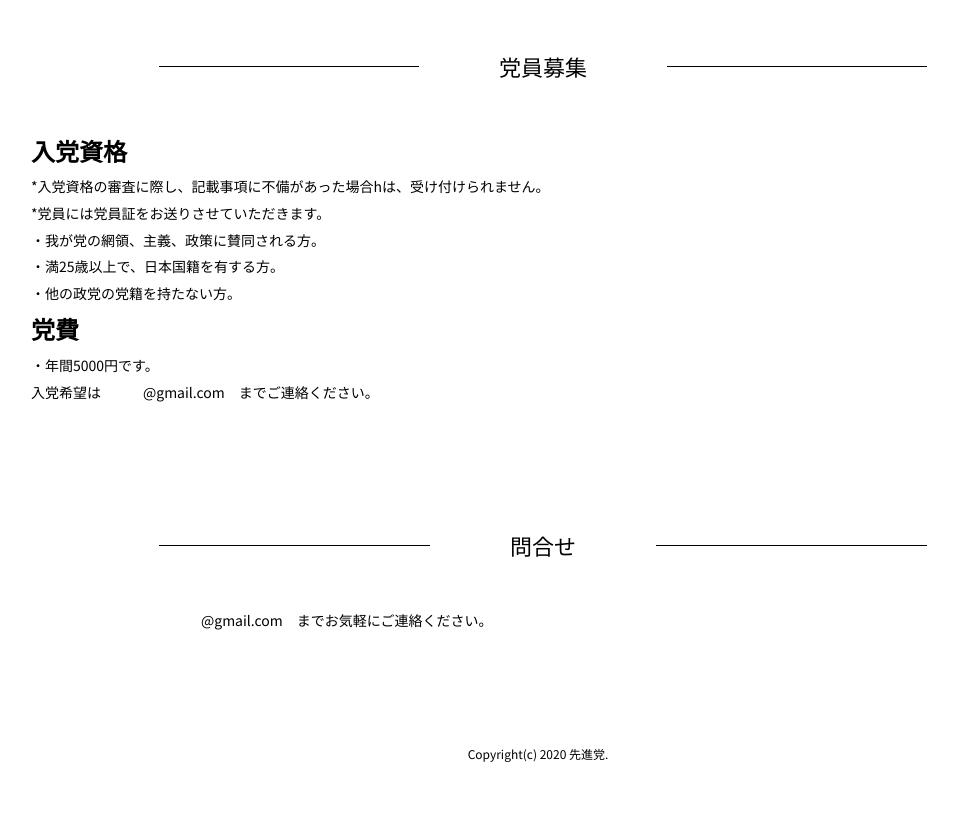
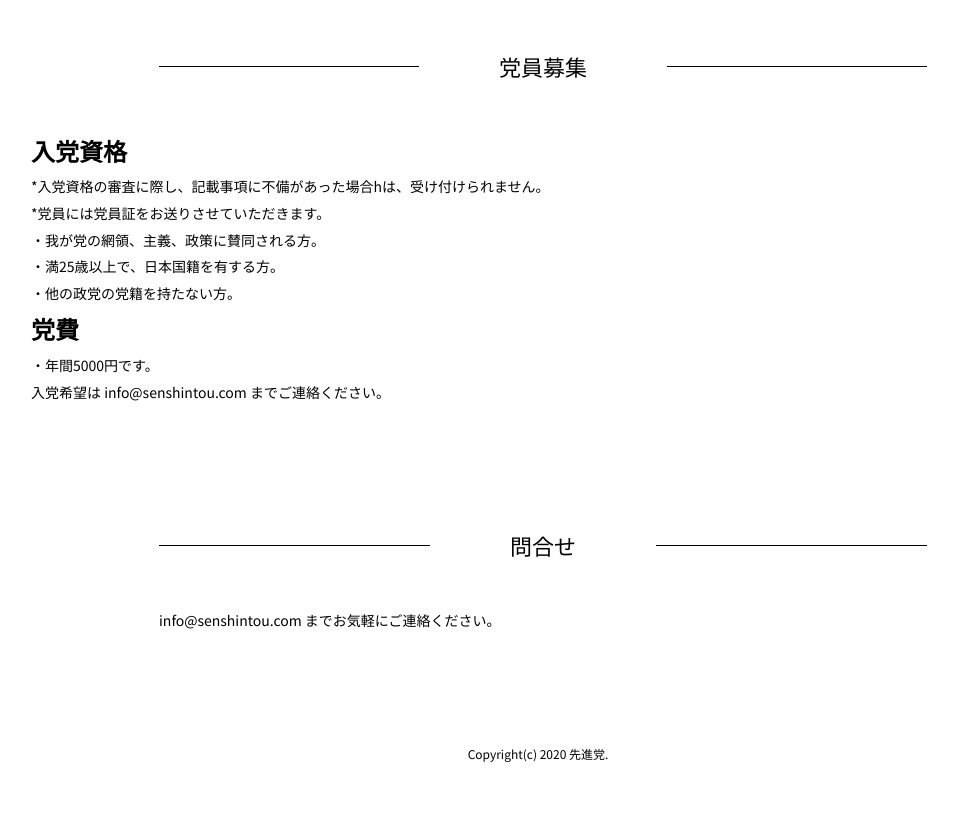
Before and after one commit to senshintou/web-site, a plain HTML site: page docs/index.html in a window 1280 px wide. Shown: the part 3233-4069 px from the top of the page, without its empty margins (97-1055 px from the left). Drawn offline with nearby package versions, Linux system fonts and the light colour scheme.

Commit message:
add ogp and email

```diff
--- a/docs/index.html
+++ b/docs/index.html
@@ -3,6 +3,7 @@
 <head>
 <meta charset="UTF-8">
 <meta name="description" content="最新技術と自然との調和を目指す">
+<meta property="og:image" content="images/logo.jpg" />
 <meta name="viewport" content="width=device-width">
 <title>先進党</title>
 <link rel="stylesheet" media="all" href="css/style.css">
@@ -148,7 +149,7 @@
 		<p>・他の政党の党籍を持たない方。<br></p>
 		<p class="impact">党費</p>
 		<p>・年間5000円です。</p>
-		<p>入党希望は　　　@gmail.com　までご連絡ください。</p>
+		<p>入党希望は info@senshintou.com までご連絡ください。</p>
 	</div>
 </section>
 <!-- // STORY -->
@@ -159,7 +160,7 @@
 		<h2><span>問合せ</span></h2>
 	</header>
 	<div class="innerS">
-		<p>　　　@gmail.com　までお気軽にご連絡ください。</p>
+		<p> info@senshintou.com までお気軽にご連絡ください。</p>
 	</div>
 </section>
 <!-- // COMPANY -->
```
